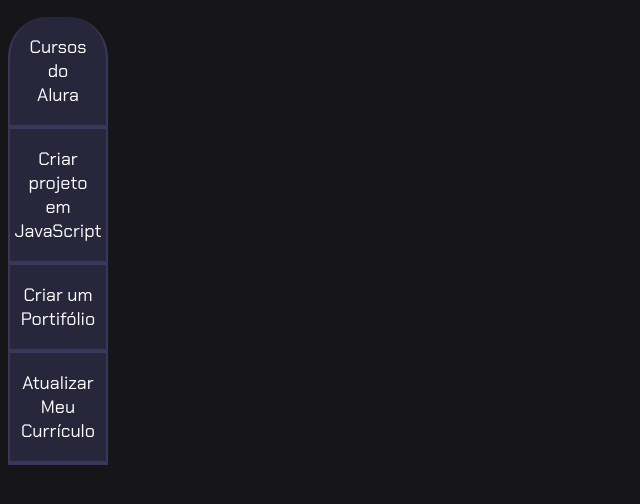
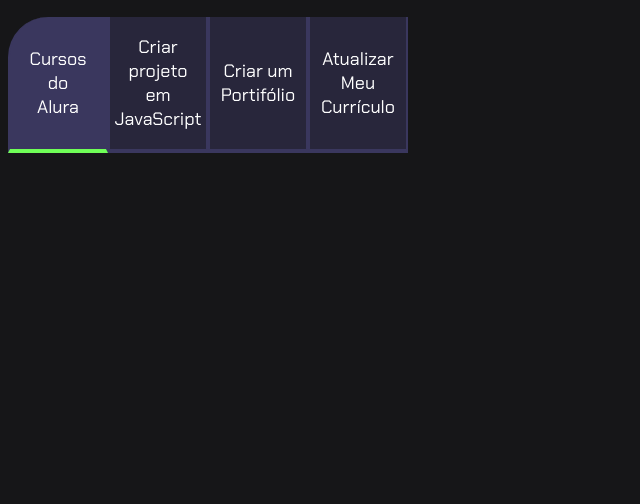
Before and after one commit to Nicoly2006/vs-code-2., a plain HTML site: page index.html in a window 1280 px wide. Shown: the part 54-558 px from the top of the page, without its empty margins (0-640 px from the left). Drawn offline with Linux system fonts and the light colour scheme.

Commit message:
Add files via upload

```diff
--- a/index.html
+++ b/index.html
@@ -11,10 +11,14 @@
     <section class="conteúdo-principal"></section>
     <h2 class="título-principal">Meus Objetivos do Ano</h2>
     <div class="botoes">
-        <button class="botao">Cursos do Alura</button>
+        <button class="botao ativo">Cursos do Alura</button>
         <button class="botao">Criar projeto em JavaScript</button>
         <button class="botao">Criar um Portifólio</button>
         <button class="botao">Atualizar Meu Currículo</button>
     </div>
+</section>
+<script src="main.js">
+
+</script>
 </body>
 </html>
--- a/styles.css
+++ b/styles.css
@@ -31,10 +31,6 @@ body {
   font-size: 32px;
 }
 
-.titulo-principal span {
-  color: var(--verde);
-}
-
 .botao { font-family: Chakra Petch, sans-serif;
   background-color: var(--botao-inativo);
   color: var(--branco); display: flex;
@@ -49,6 +45,26 @@ body {
   border-top: none;
 }
 
-.botao:first-child {
-  border-radius: 40px 40px 0 0;
+.titulo-principal span {
+  color: var(--verde);
 }
+
+.ativo{
+  background-color: var(--botao-ativo);
+  border-bottom: 4px solid var(--verde);
+}
+
+@media  screen and (min-width: 768px) {
+  .botoes {
+    display: flex;
+  }
+
+  .botao:first-child {
+    border-radius: 40px 0 0 0;
+
+  }
+
+  .botao:last-child{
+
+  }
+}
```
